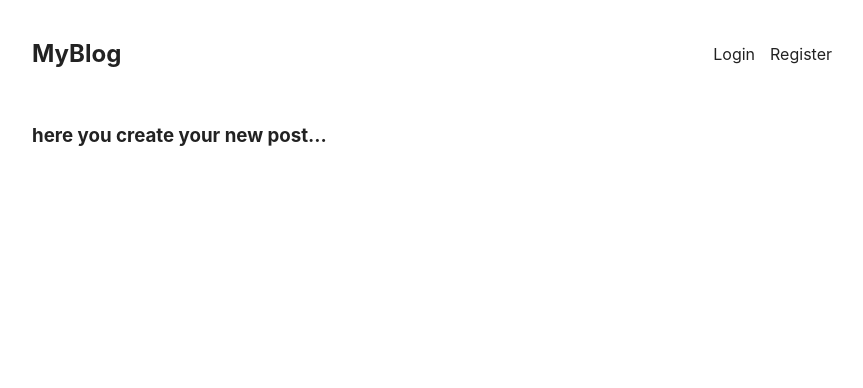
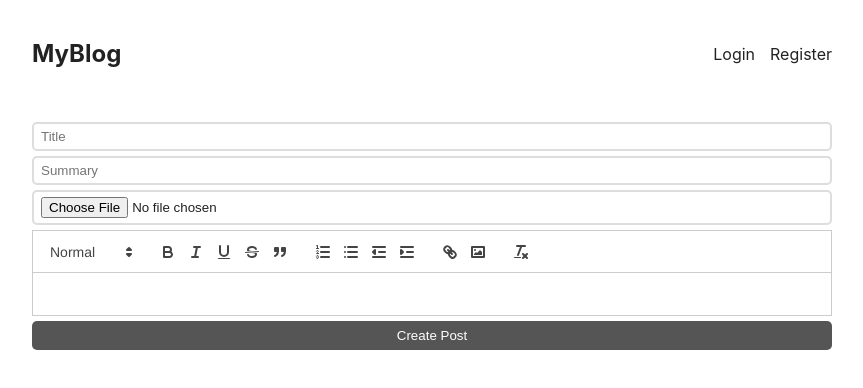
Before and after one commit to T4R0TARO/blog-app, a React (Vite) app in the folder client/: page /create in a window 1280 px wide. Shown: the top 388 px of the page, without its empty margins (208-1071 px from the left). Built offline with nearby package versions, Linux system fonts and the light colour scheme; no server answers; the HTML template or start-up script is replaced by a standard one.

Commit message:
feature: Create post form text and icons

```diff
--- a/client/package.json
+++ b/client/package.json
@@ -12,6 +12,7 @@
   "dependencies": {
     "react": "^18.2.0",
     "react-dom": "^18.2.0",
+    "react-quill": "^2.0.0",
     "react-router-dom": "^6.22.0"
   },
   "devDependencies": {
--- a/client/src/App.css
+++ b/client/src/App.css
@@ -113,6 +113,7 @@
   padding: 7px 0;
 }
 
-form h1 {
+form.login h1,
+form.register h1 {
   text-align: center;
 }
--- a/client/src/pages/CreatePost.jsx
+++ b/client/src/pages/CreatePost.jsx
@@ -1,8 +1,64 @@
+import ReactQuill from "react-quill";
+import "react-quill/dist/quill.snow.css";
+import { useState } from "react";
+
+const modules = {
+  toolbar: [
+    [{ header: [1, 2, false] }],
+    ["bold", "italic", "underline", "strike", "blockquote"],
+    [
+      { list: "ordered" },
+      { list: "bullet" },
+      { indent: "-1" },
+      { indent: "+1" },
+    ],
+    ["link", "image"],
+    ["clean"],
+  ],
+};
+
+const formats = [
+  "header",
+  "bold",
+  "italic",
+  "underline",
+  "strike",
+  "blockquote",
+  "list",
+  "bullet",
+  "indent",
+  "link",
+  "image",
+];
+
 const CreatePost = () => {
+  const [title, setTitle] = useState("");
+  const [summary, setSummary] = useState("");
+  const [content, setContent] = useState("");
+
   return (
-    <div>
-      <h3>here you create your new post...</h3>
-    </div>
+    <form>
+      <input
+        type="title"
+        placeholder={"Title"}
+        value={title}
+        onChange={(e) => setTitle(e.target.value)}
+      />
+      <input
+        type="summary"
+        placeholder={"Summary"}
+        value={summary}
+        onChange={(e) => setSummary(e.target.value)}
+      />
+      <input type="file" />
+      <ReactQuill
+        value={content}
+        onChange={(newValue) => setContent(newValue)}
+        modules={modules}
+        formats={formats}
+      />
+      <button style={{ marginTop: "5px" }}>Create Post</button>
+    </form>
   );
 };
 
```
Also changed, not shown: 1 other file (tests, documents, lock files or other folders).
